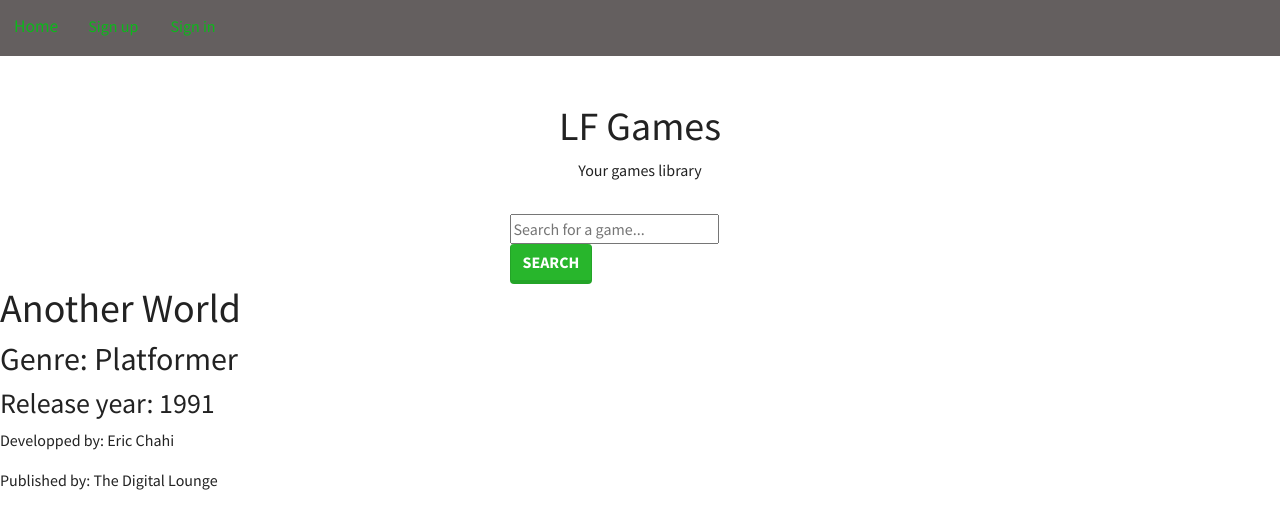
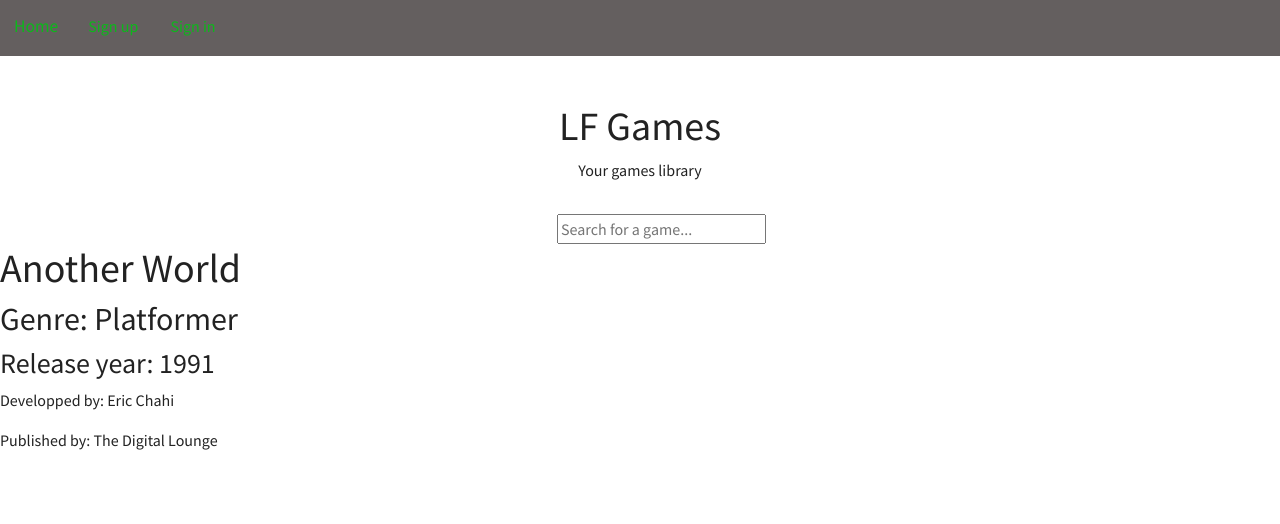
Before and after one commit to maxime-hadj/autocompletion, a PHP site: page /element.php?id=1 in a window 1280 px wide. Shown: the top 524 px of the page. Run offline with PHP 8.4, Linux system fonts and the light colour scheme; data comes from the database, SQL or seed files in the repository.

Commit message:
HTML edit

```diff
--- a/views/element.php
+++ b/views/element.php
@@ -27,13 +27,13 @@ $elementGet = $element->getGame($_GET['id']);
 
         <div class="container mt-3">
             <div class="row">
-                <div class="col-md-3 m-auto">
+                <div class="col-md-2 m-auto">
                     <input id="searchGames" type="text"
                         name="searchGames" placeholder="Search for a game..." required
                     />
-                        <span class="input-group-btn">
+                        <!--<span class="input-group-btn">
                             <button class="btn btn-success" type="submit">Search</button>
-                        </span>
+                        </span>-->
                 </div>
             </div>
         </div>
--- a/views/search.php
+++ b/views/search.php
@@ -27,13 +27,13 @@ $elementsGet = $elements->seekGames($_GET['search']);
 
         <div class="container mt-3">
             <div class="row">
-                <div class="col-md-3 m-auto">
+                <div class="col-md-2 m-auto">
                     <input id="searchGames" type="text"
                         name="searchGames" placeholder="Search for a game..." required
                     />
-                        <span class="input-group-btn">
+                        <!--<span class="input-group-btn">
                             <button class="btn btn-success" type="submit">Search</button>
-                        </span>
+                        </span>-->
                 </div>
             </div>
         </div>
```
